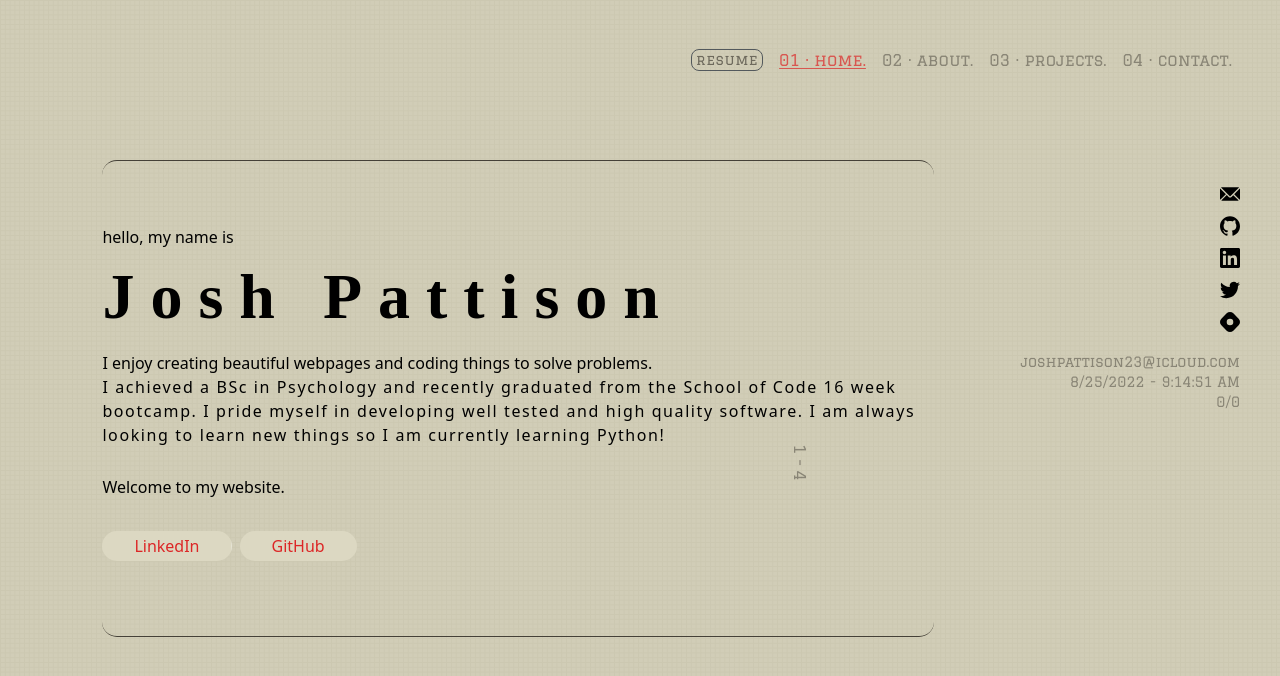
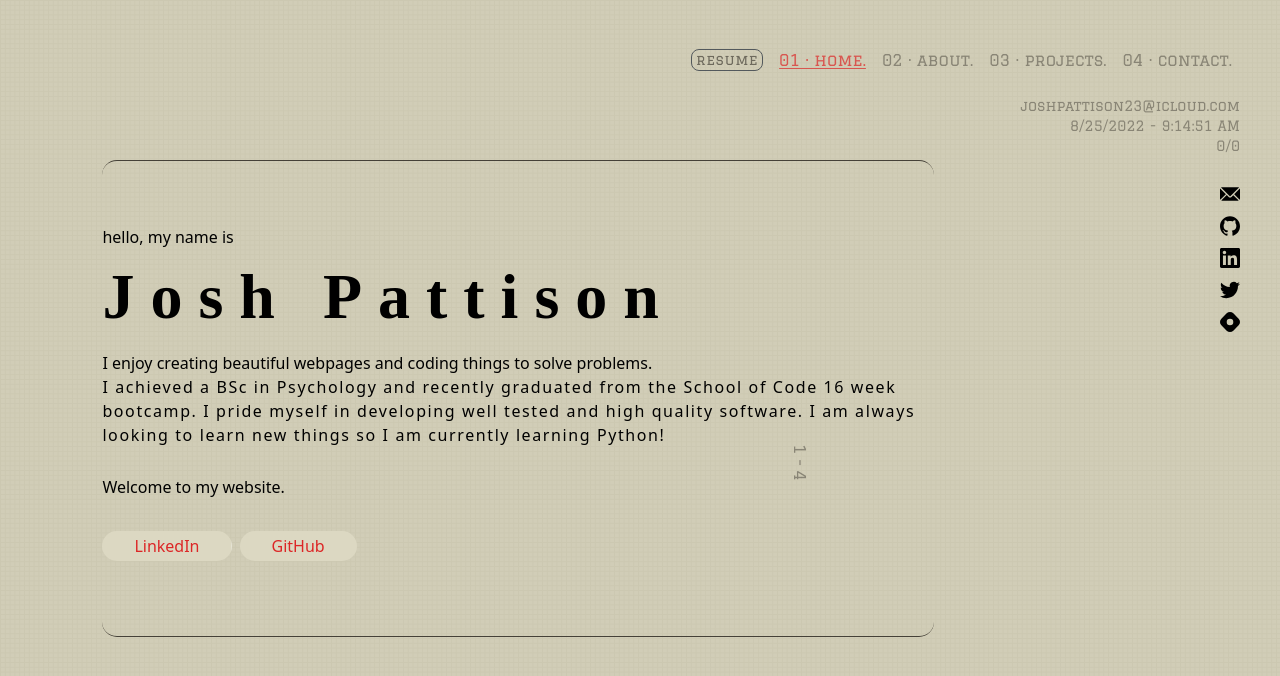
Before and after one commit to pattisoj/portfolio, a Next.js app: page / in a window 1280 px wide. Shown: the top 676 px of the page. Built offline with nearby package versions, Linux system fonts and the light colour scheme.

Commit message:
Moved cursor tracker on homepage

```diff
--- a/components/CursorTracker.js
+++ b/components/CursorTracker.js
@@ -24,7 +24,7 @@ export default function CursorTracker({ id }) {
 
   return (
     <div
-      className="font-Graduate absolute text-right self-end sm:mt-[32rem] md:mt-[22rem] opacity-0 lg:opacity-50 text-sm mr-10 z-10"
+      className="font-Graduate absolute text-right self-end sm:mt-[32rem] md:mt-[6rem] opacity-0 lg:opacity-50 text-sm mr-10 z-10"
       id={id}
     >
       {id === "contact" ? (
```
